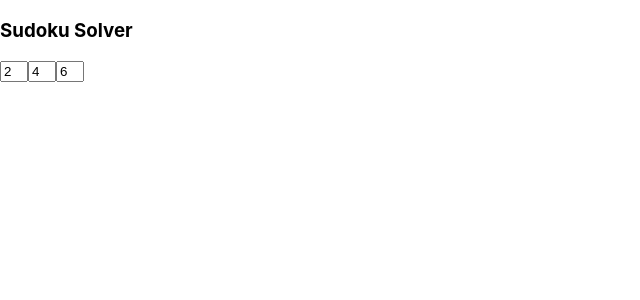
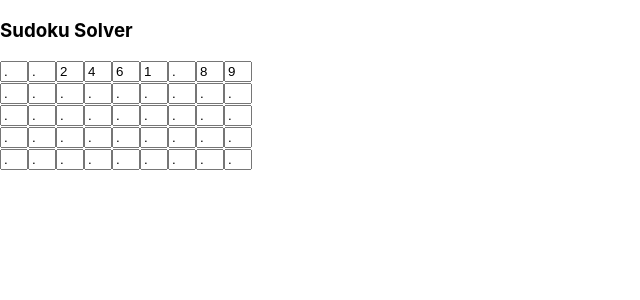
Before and after one commit to kevinhooke/sudoku-solver-react-app, a React (Create React App) app: page / in a window 1280 px wide. Shown: the top 300 px of the page, without its empty margins (0-640 px from the left). Built offline with nearby package versions, Linux system fonts and the light colour scheme.

Commit message:
refactoring from handler per row to single handler for grid

```diff
--- a/src/App.js
+++ b/src/App.js
@@ -1,5 +1,4 @@
 import React, { Component } from 'react';
-import logo from './logo.svg';
 import './App.css';
 import SudokuSolver from "./containers/SudokuSolver";
 
--- a/src/components/CellComponent.jsx
+++ b/src/components/CellComponent.jsx
@@ -4,12 +4,18 @@ class CellComponent extends Component {
 
     constructor(props) {
         super(props);
+
+        this.handleChange = this.handleChange.bind(this);
+    }
+
+    handleChange(event){
+        this.props.onChange(event);
     }
 
     render() {
         return (
             <span className="label">
-                <input className="cell" type="text" value={this.props.value}/>
+                <input className="cell" type="text" value={this.props.value} onChange={this.handleChange}/>
             </span>
         );
     }
--- a/src/containers/SudokuSolver.jsx
+++ b/src/containers/SudokuSolver.jsx
@@ -8,22 +8,163 @@ class SudokuSolver extends Component {
 
         this.state =
             {
-                grid : []
+                row1 : [],
+                row2 : [],
+                row3 : [],
+                row4 : [],
+                row5 : [],
+                row6 : [],
+                row7 : [],
+                row8 : [],
+                row9 : [],
+                grid : [],
             };
-        this.state.grid.push("2");
-        this.state.grid.push("4");
-        this.state.grid.push("6");
+        //first approach
+        for (var i=0;i<9;i++) {
+            this.state.row1[i] = [];
+            this.state.row2[i] = [];
+            this.state.row3[i] = [];
+            this.state.row4[i] = [];
+            this.state.row5[i] = [];
+            this.state.row6[i] = [];
+            this.state.row7[i] = [];
+            this.state.row8[i] = [];
+            this.state.row9[i] = [];
+
+        }
+        this.state.row1 = [".", ".", "2", "4", "6", "1", ".", "8", "9"];
+        this.state.row2 = [".", ".", ".", ".", ".", ".", ".", ".", "."];
+        this.state.row3 = [".", ".", ".", ".", ".", ".", ".", ".", "."];
+        this.state.row4 = [".", ".", ".", ".", ".", ".", ".", ".", "."];
+        this.state.row5 = [".", ".", ".", ".", ".", ".", ".", ".", "."];
+        this.state.row6 = [".", ".", ".", ".", ".", ".", ".", ".", "."];
+        this.state.row7 = [".", ".", ".", ".", ".", ".", ".", ".", "."];
+        this.state.row8 = [".", ".", ".", ".", ".", ".", ".", ".", "."];
+        this.state.row9 = [".", ".", ".", ".", ".", ".", ".", ".", "."];
+
+        //second approach
+        for (var row=0;row<9;row++) {
+            this.state.grid[row] = [];
+            for (var col=0;col<9;col++) {
+                this.state.grid[row][col] = [];
+            }
+        }
+        this.state.grid[4] = [".", ".", ".", ".", ".", ".", ".", ".", "."];
+        this.state.grid[5] = [".", ".", ".", ".", ".", ".", ".", ".", "."];
 
     };
 
+    //handler approach 2:
+    handleGridChange(row, colIndex, event){
+        console.log("row [" + row + "] col [" + colIndex + "] : " + event.target.value);
+        var updatedGrid = [...this.state.grid];
+
+        updatedGrid[row][colIndex] = event.target.value;
+
+        this.setState( { grid : updatedGrid } );
+    }
+
+    //handler approach 1: one per row
+
+    handleChangeRow1(index, event){
+        console.log("row 1 update: " + event.target.value);
+        var updatedRow = [...this.state.row1];
+        updatedRow[index] = event.target.value
+        this.setState( { row1 : updatedRow } );
+    }
+
+    handleChangeRow2(index, event){
+        console.log("row 2 update: " + event.target.value);
+        var updatedRow = [...this.state.row2];
+        updatedRow[index] = event.target.value
+        this.setState( { row2 : updatedRow } );
+    }
+    handleChangeRow3(index, event){
+        console.log("row 3 update: " + event.target.value);
+        var updatedRow = [...this.state.row3];
+        updatedRow[index] = event.target.value
+        this.setState( { row3 : updatedRow } );
+    }
+    handleChangeRow4(index, event){
+        console.log("row 4 update: " + event.target.value);
+        var updatedRow = [...this.state.row4];
+        updatedRow[index] = event.target.value
+        this.setState( { row4 : updatedRow } );
+    }
+    handleChangeRow5(index, event){
+        console.log("row 5 update: " + event.target.value);
+        var updatedRow = [...this.state.row5];
+        updatedRow[index] = event.target.value
+        this.setState( { row5 : updatedRow } );
+    }
+    handleChangeRow6(index, event){
+        console.log("row 6 update: " + event.target.value);
+        var updatedRow = [...this.state.row6];
+        updatedRow[index] = event.target.value
+        this.setState( { row6 : updatedRow } );
+    }
+    handleChangeRow7(index, event){
+        console.log("row 7 update: " + event.target.value);
+        var updatedRow = [...this.state.row7];
+        updatedRow[index] = event.target.value
+        this.setState( { row7 : updatedRow } );
+    }
+    handleChangeRow8(index, event){
+        console.log("row 8 update: " + event.target.value);
+        var updatedRow = [...this.state.row8];
+        updatedRow[index] = event.target.value
+        this.setState( { row8 : updatedRow } );
+    }
+    handleChangeRow9(index, event){
+        console.log("row 9 update: " + event.target.value);
+        var updatedRow = [...this.state.row9];
+        updatedRow[index] = event.target.value
+        this.setState( { row9 : updatedRow } );
+    }
     render() {
         return (
             <div>
+                <div>
+                    {
+                        this.state.row1.map( (cell, index) => (
+                            <CellComponent key={index} value={this.state.row1[index]}
+                                           onChange={this.handleChangeRow1.bind(this, index)}/>
+                            )
+                        )}
+                </div>
+                <div>
                 {
-                    this.state.grid.map( (cell, index) => (
-                        <CellComponent value={cell}/>
+                    this.state.row2.map( (cell, index) => (
+                            <CellComponent key={index} value={this.state.row2[index]}
+                                           onChange={this.handleChangeRow2.bind(this, index)}/>
                         )
                     )}
+                </div>
+                <div>
+                    {
+                        this.state.row3.map( (cell, index) => (
+                                <CellComponent key={index} value={this.state.row3[index]}
+                                               onChange={this.handleChangeRow3.bind(this, index)}/>
+                            )
+                        )}
+                </div>
+                <div>
+                    {
+                        this.state.grid[4].map( (cell, colIndex) => (
+                                <CellComponent key={colIndex} value={this.state.grid[4][colIndex]}
+                                               onChange={this.handleGridChange.bind(this, 4, colIndex)}/>
+                            )
+                        )}
+                </div>
+                <div>
+                    {
+                        this.state.grid[5].map( (cell, colIndex) => (
+                                <CellComponent key={colIndex} value={this.state.grid[5][colIndex]}
+                                               onChange={this.handleGridChange.bind(this, 5, colIndex)}/>
+                            )
+                        )}
+                </div>
+
             </div>
         );
     }
```
Also changed, not shown: 1 other file (tests, documents, lock files or other folders).
